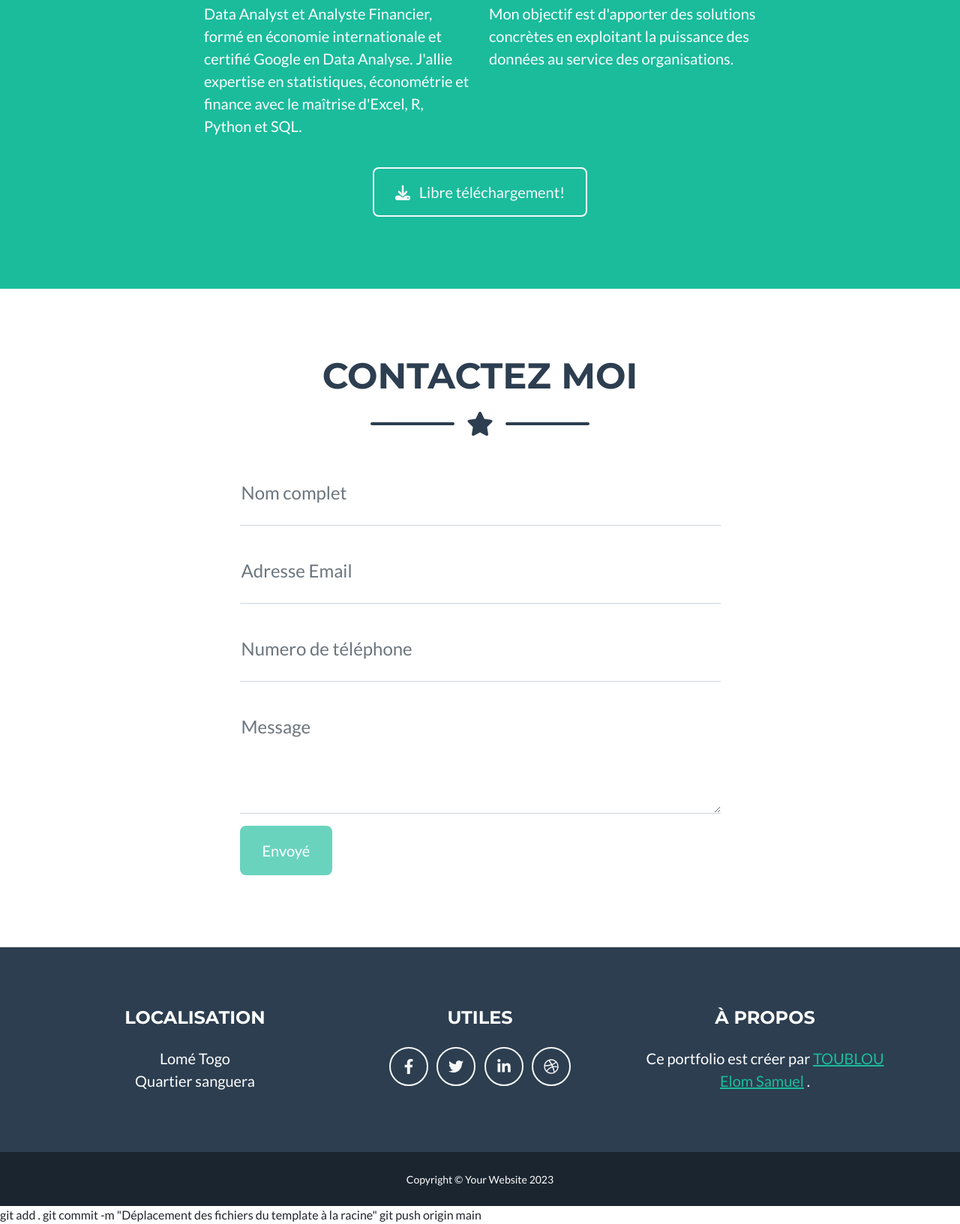
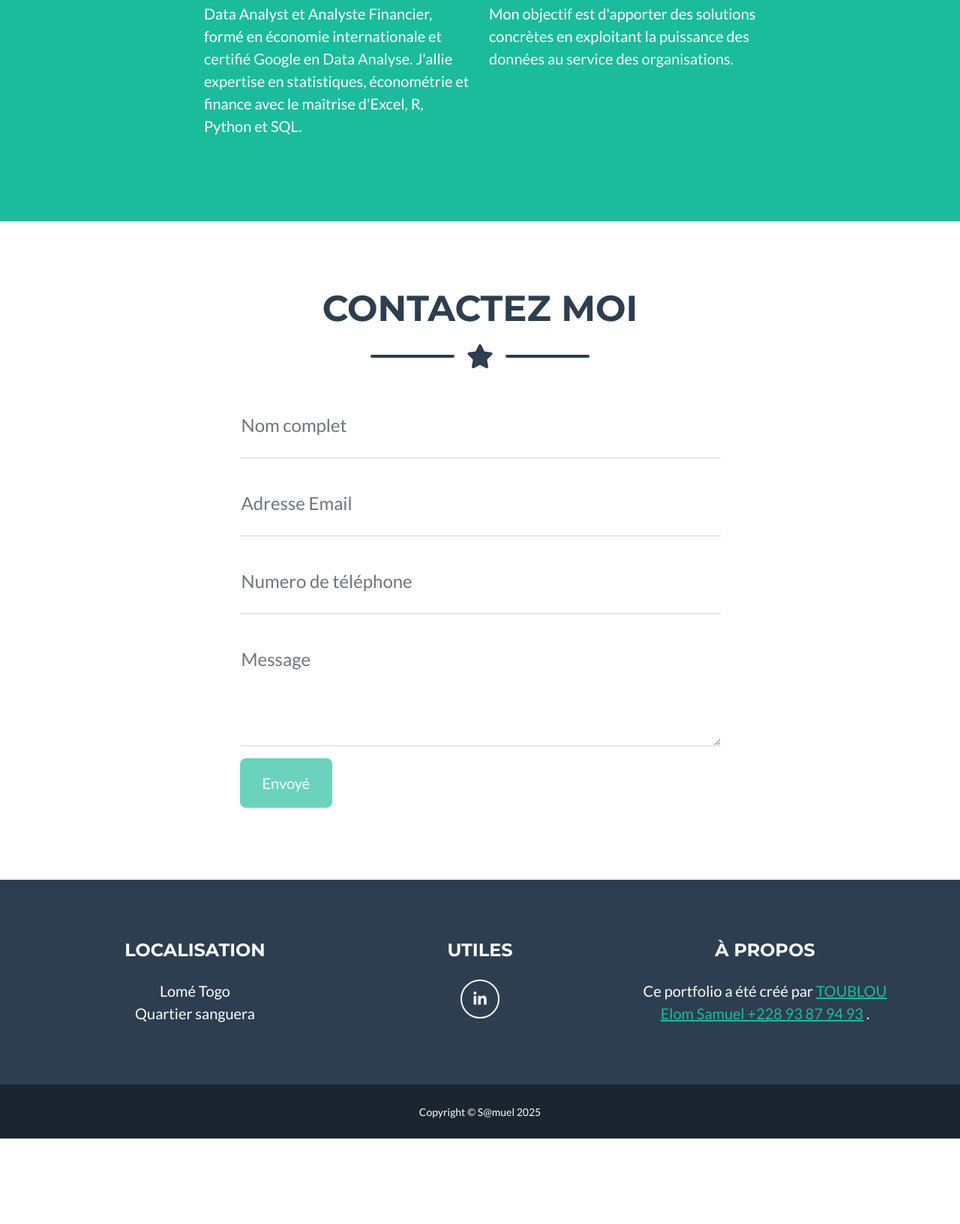
Before and after one commit to TOUBLOU-Samuel/samueltoublou.github.io, a plain HTML site: page index.html in a window 1280 px wide. Shown: the part 1823-3455 px from the top of the page at 75% size. After the commit the page ends 3341 px from the top, so only its background shows below. Drawn offline with nearby package versions, Linux system fonts and the light colour scheme.

Commit message:
Add files via upload

```diff
--- a/index.html
+++ b/index.html
@@ -136,12 +136,7 @@
                 <div class="row">
                     <div class="col-lg-4 ms-auto"><p class="lead">Data Analyst et Analyste Financier, formé en économie internationale et certifié Google en Data Analyse. J'allie expertise en statistiques, économétrie et finance avec le maîtrise d'Excel, R, Python et SQL.</p></div>
                     <div class="col-lg-4 me-auto"><p class="lead">Mon objectif est d'apporter des solutions concrètes en exploitant la puissance des données au service des organisations.</p></div>
-                </div>
-                <!-- About Section Button-->
-                <div class="text-center mt-4">
-                    <a class="btn btn-xl btn-outline-light" href="https://startbootstrap.com/theme/freelancer/">
-                        <i class="fas fa-download me-2"></i>
-                        Libre téléchargement!
+
                     </a>
                 </div>
             </div>
@@ -179,13 +174,13 @@
                                 <input class="form-control" id="email" type="email" placeholder="name@example.com" data-sb-validations="required,email" />
                                 <label for="email">Adresse Email</label>
                                 <div class="invalid-feedback" data-sb-feedback="email:required">Un email est demandé.</div>
-                                <div class="invalid-feedback" data-sb-feedback="email:email">L'eamil n'est pas valide.</div>
+                                <div class="invalid-feedback" data-sb-feedback="email:email">L'email n'est pas valide.</div>
                             </div>
                             <!-- Phone number input-->
                             <div class="form-floating mb-3">
                                 <input class="form-control" id="phone" type="tel" placeholder="(123) 456-7890" data-sb-validations="required" />
                                 <label for="phone">Numero de téléphone</label>
-                                <div class="invalid-feedback" data-sb-feedback="phone:required">Un numero de téléphone est demander.</div>
+                                <div class="invalid-feedback" data-sb-feedback="phone:required">Un numero de téléphone est demandé.</div>
                             </div>
                             <!-- Message input-->
                             <div class="form-floating mb-3">
@@ -202,7 +197,7 @@
                                     <div class="fw-bolder">Formulaire soumis avec succès</div>
                                  Pour activer ce formulaire créer un compte
                                     <br />
-                                    <a href="https://startbootstrap.com/solution/contact-forms">https://startbootstrap.com/solution/contact-forms</a>
+                                    <a href="toublousamuel@gmail.com/solution/contact-forms">https://toublousamuel@gmail.com/solution/contact-forms</a>
                                 </div>
                             </div>
                             <!-- Submit error message-->
@@ -233,17 +228,16 @@
                     <!-- Footer Social Icons-->
                     <div class="col-lg-4 mb-5 mb-lg-0">
                         <h4 class="text-uppercase mb-4">Utiles</h4>
-                        <a class="btn btn-outline-light btn-social mx-1" href="#!"><i class="fab fa-fw fa-facebook-f"></i></a>
-                        <a class="btn btn-outline-light btn-social mx-1" href="#!"><i class="fab fa-fw fa-twitter"></i></a>
-                        <a class="btn btn-outline-light btn-social mx-1" href="#!"><i class="fab fa-fw fa-linkedin-in"></i></a>
-                        <a class="btn btn-outline-light btn-social mx-1" href="#!"><i class="fab fa-fw fa-dribbble"></i></a>
+                        <a class="btn btn-outline-light btn-social mx-1" href="https://www.linkedin.com/in/elom-samuel-toublou-056446346/"><i class="fab fa-fw fa-linkedin-in"></i></a>
+
                     </div>
                     <!-- Footer About Text-->
                     <div class="col-lg-4">
                         <h4 class="text-uppercase mb-4">À propos</h4>
                         <p class="lead mb-0">
-                            Ce portfolio est créer par
-                            <a href="http://startbootstrap.com">TOUBLOU Elom Samuel</a>
+                            Ce portfolio a été créé par
+                            <a href="toublousamuel@gmail.com">TOUBLOU Elom Samuel +228 93 87 94 93</a>
+
                             .
                         </p>
                     </div>
@@ -252,7 +246,7 @@
         </footer>
         <!-- Copyright Section-->
         <div class="copyright py-4 text-center text-white">
-            <div class="container"><small>Copyright &copy; Your Website 2023</small></div>
+            <div class="container"><small>Copyright &copy; S@muel 2025</small></div>
         </div>
         <!-- Portfolio Modals-->
         <!-- Portfolio Modal 1-->
@@ -479,6 +473,3 @@
         <script src="https://cdn.startbootstrap.com/sb-forms-latest.js"></script>
     </body>
 </html>
-git add .
-git commit -m "Déplacement des fichiers du template à la racine"
-git push origin main
```
